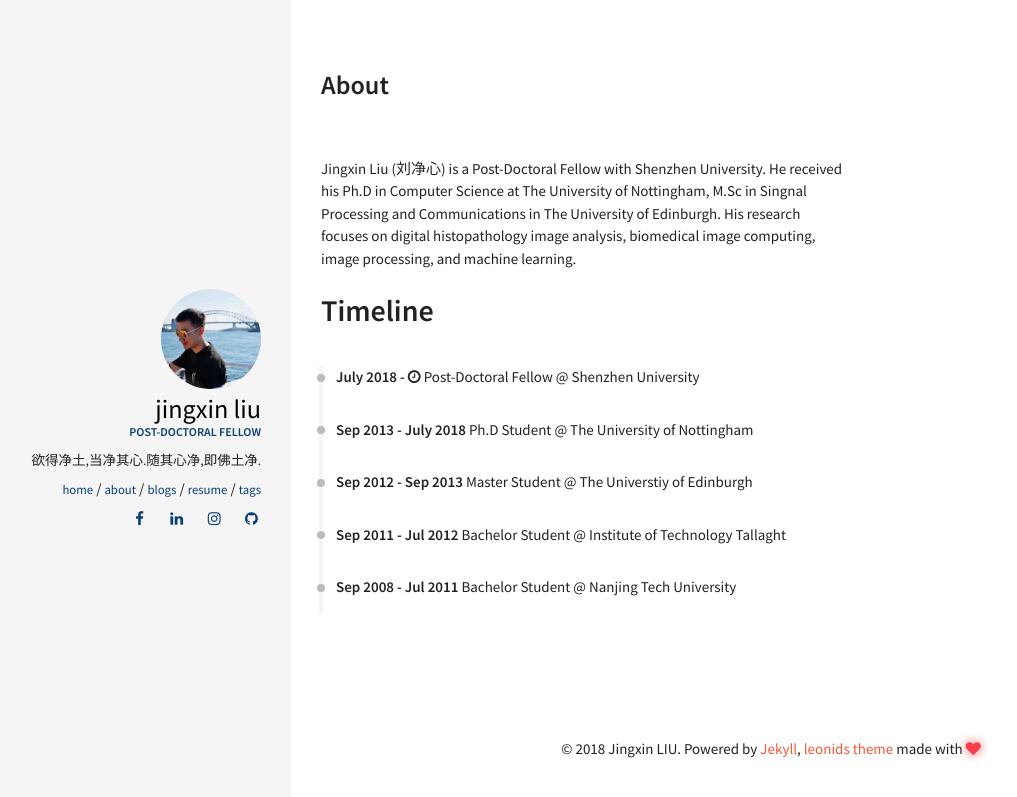
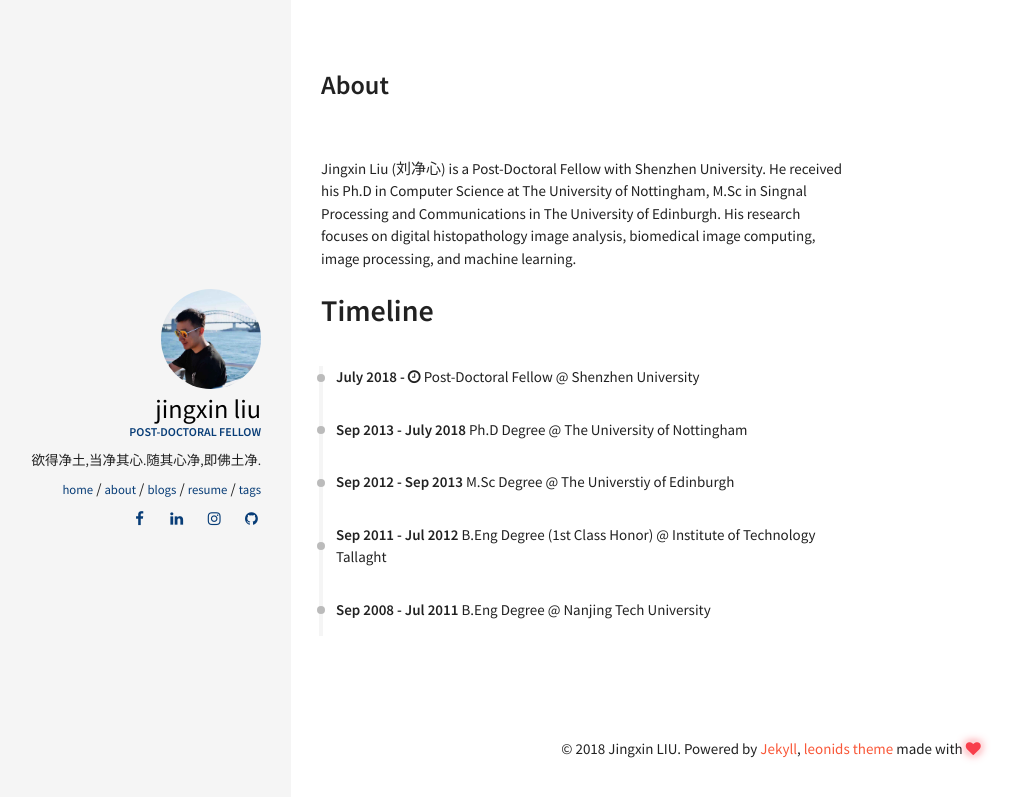
Before and after one commit to Jingxin-LIU/jingxin-liu.github.io, a Jekyll site: the page built from about.html, in a window 1280 px wide. Shown: the top 797 px of the page, without its empty margins (29-1046 px from the left). Built offline with Jekyll 4.4.1, drawn with Linux system fonts in a browser that asks for light colours.

Commit message:
edit timeline

```diff
--- a/_data/index/timeline.yml
+++ b/_data/index/timeline.yml
@@ -8,19 +8,19 @@
 - name: The University of Nottingham
   link: http://www.nottingham.ac.uk/
   date: Sep 2013 - July 2018
-  job: Ph.D Student
+  job: Ph.D Degree
 
 - name: The Universtiy of Edinburgh
   link: https://www.ed.ac.uk/
   date: Sep 2012 - Sep 2013
-  job: Master Student
+  job: M.Sc Degree
 
 - name: Institute of Technology Tallaght
   link: https://www.it-tallaght.ie/
   date: Sep 2011 - Jul 2012
-  job: Bachelor Student
+  job: B.Eng Degree (1st Class Honor)
 
 - name: Nanjing Tech University
   link: https://http://www.njtech.edu.cn/
   date: Sep 2008 - Jul 2011
-  job: Bachelor Student
+  job: B.Eng Degree
```
